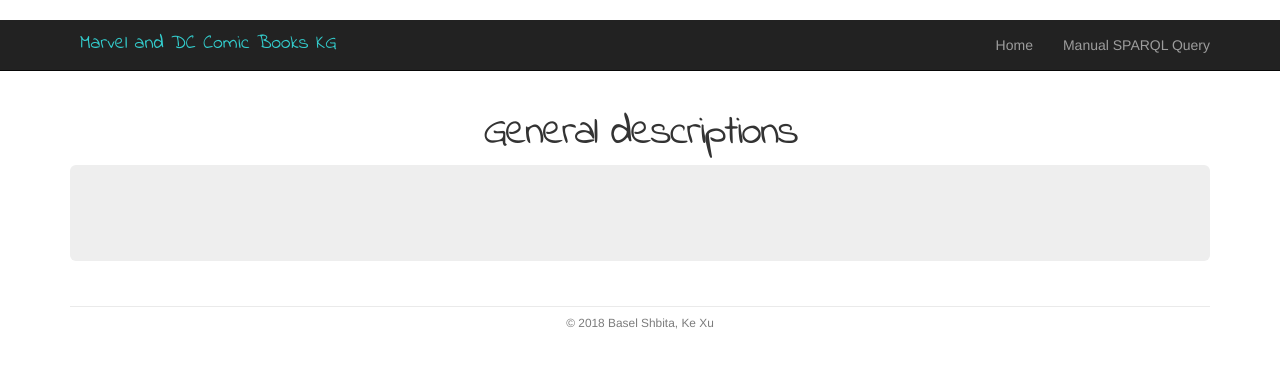
After one commit to xkgoodbest/Marvel-and-DC-Comic-books-KG, a Flask app: template webpages/templates/description.html in a window 1280 px wide. The commit adds this page. Shown: the top 368 px of the page. Run offline with Flask 2, Linux system fonts and the light colour scheme; the template is opened without the code that fills it, so the values that code supplies are empty; some libraries are stand-ins or nearby versions.

Commit message:
description page created

```diff
--- /dev/null
+++ b/webpages/templates/description.html
@@ -0,0 +1,8 @@
+{% extends "base.html" %}
+{% block content %}
+      <h1 class="myfancyfont">General descriptions</h1>
+
+      <div class="jumbotron">
+
+      </div>
+{% endblock %}
--- a/webpages/templates/query.html
+++ b/webpages/templates/query.html
@@ -22,7 +22,7 @@
               <tr>
                  {% for value in k%}
                     {% if value[1]==True %}
-                    <td><a href={{value[0]}}>{{value[0]}}</a> </td>
+                    <td><a href="/description.html">{{value[0]}}</a> </td>
                     {% else %}
                     <td>{{value[0]}}</td>
                     {% endif %}
```
